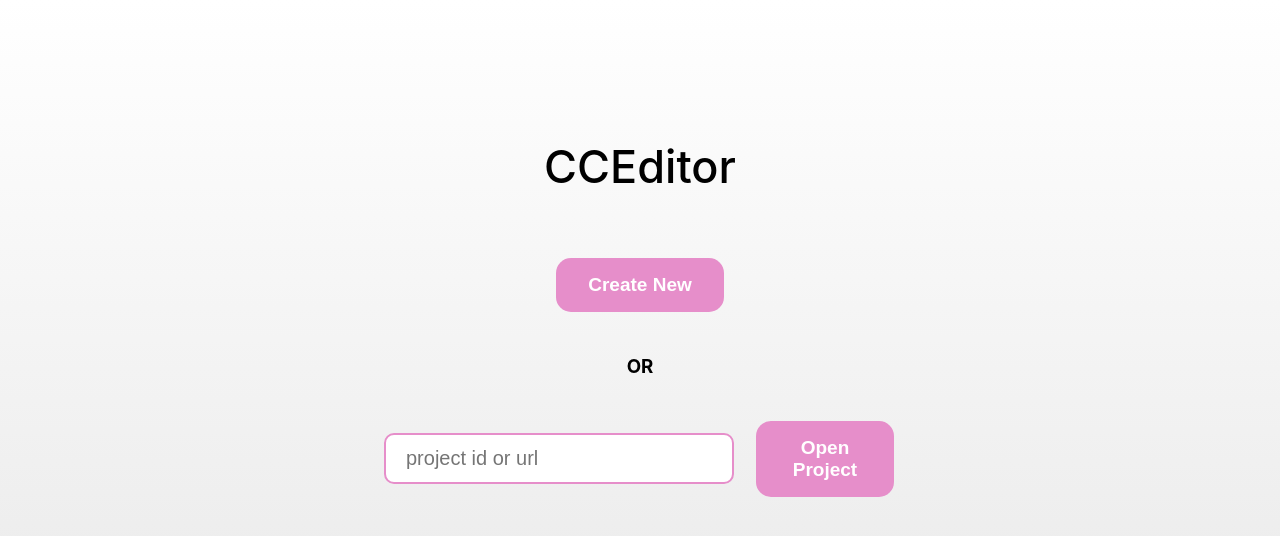
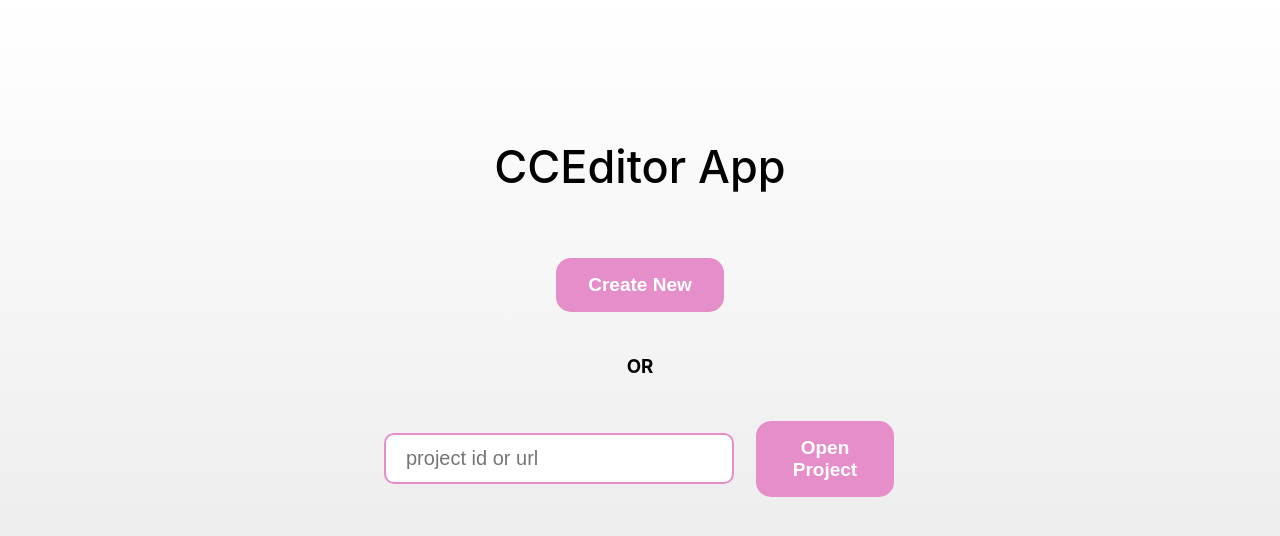
Before and after one commit to batool-hamdan/CCEditor, a React (Create React App) app in the folder frontend/: page / in a window 1280 px wide. Shown: the top 536 px of the page. Built offline with nearby package versions, Linux system fonts and the light colour scheme.

Commit message:
edit home page title

```diff
--- a/frontend/src/pages/HomePage/HomePage.jsx
+++ b/frontend/src/pages/HomePage/HomePage.jsx
@@ -30,7 +30,7 @@ export const HomePage = () => {
   return (
     <div className="home_root">
       <div className="home">
-        <span className="home_title">CCEditor</span>
+        <span className="home_title">CCEditor App</span>
         <br />
         <Button text={"Create New"} onClick={createNewProject} />
         <h3>OR</h3>
```
